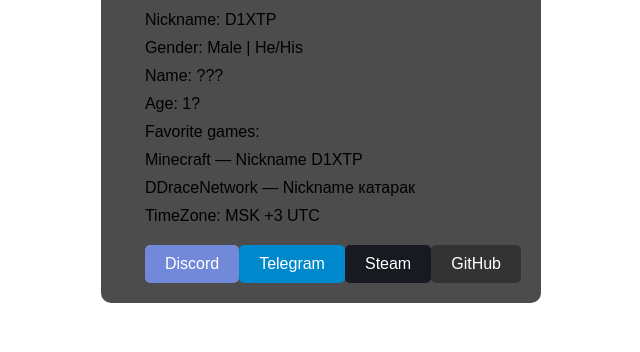
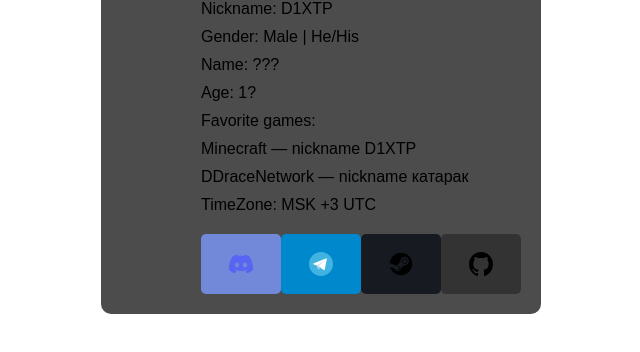
Before and after one commit to IgorVasilekIV/d1xtp.github.io, a plain HTML site: page index.html in a window 1280 px wide. Shown: the part 302-654 px from the top of the page, without its empty margins (319-959 px from the left). Drawn offline with Linux system fonts and the light colour scheme.

Commit message:
sdfdssfd

```diff
--- a/index.html
+++ b/index.html
@@ -55,6 +55,12 @@
             text-decoration: none;
             border-radius: 5px;
             transition: background-color 0.3s;
+            display: flex;
+            align-items: center;
+            justify-content: center;
+            width: 40px;
+            height: 40px;
+            font-size: 0; /* Скрываем текст */
         }
         .button:hover {
             background-color: #5a6eb8;
@@ -65,6 +71,18 @@
         .steam:hover { background-color: #0e1013; }
         .github { background-color: #333; }
         .github:hover { background-color: #222; }
+        .button::before {
+            content: '';
+            width: 24px;
+            height: 24px;
+            background-size: contain;
+            background-repeat: no-repeat;
+            display: inline-block;
+        }
+        .button.discord::before { background-image: url('images/discord.svg'); }
+        .button.telegram::before { background-image: url('images/telegram.svg'); }
+        .button.steam::before { background-image: url('images/steam.svg'); }
+        .button.github::before { background-image: url('images/github.svg'); }
     </style>
 </head>
 <body>
@@ -77,14 +95,14 @@
             <p>Name: ???</p>
             <p>Age: 1?</p>
             <p>Favorite games:</p>
-            <p>Minecraft — Nickname D1XTP</p>
-            <p>DDraceNetwork — Nickname катарак</p>
+            <p>Minecraft — nickname D1XTP</p>
+            <p>DDraceNetwork — nickname катарак</p>
             <p>TimeZone: MSK +3 UTC</p>
             <div class="buttons">
-                <a href="https://discord.com/users/767309831748452373" class="button">Discord</a>
-                <a href="https://t.me/d1xtp" class="button telegram">Telegram</a>
-                <a href="https://example.com/steam" class="button steam">Steam</a>
-                <a href="https://github.com/d1xtp" class="button github">GitHub</a>
+                <a href="https://discord.com/users/767309831748452373" class="button discord"></a>
+                <a href="https://t.me/d1xtp" class="button telegram"></a>
+                <a href="https://steamcommunity.com/id/D1XTP" class="button steam"></a>
+                <a href="https://github.com/d1xtp" class="button github"></a>
             </div>
         </div>
     </div>
```
Also changed, not shown: images/discord.svg (added), images/github.svg (added), images/steam.svg (added), images/telegram.svg (added).
